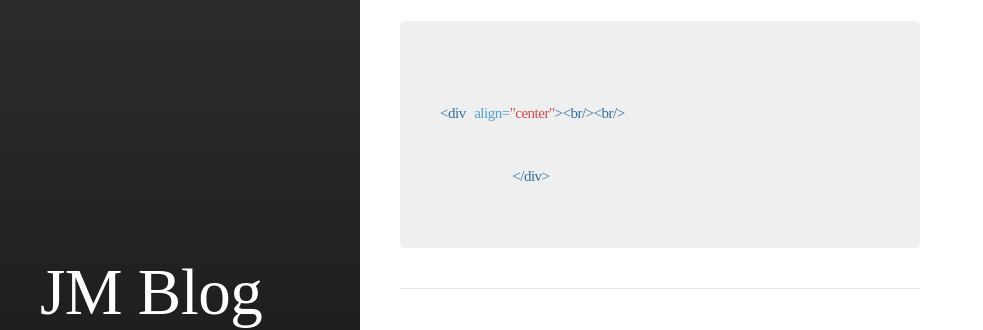
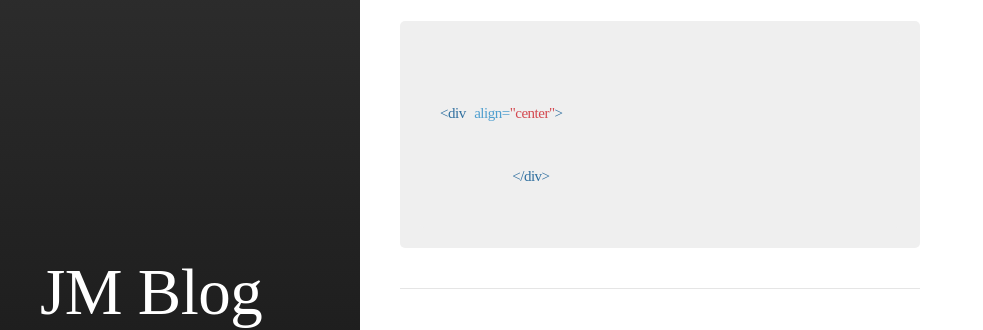
Before and after one commit to jm456789/jm456789.github.io, a Jekyll site: the page built from _posts/2021-08-06-jsp-test.md, in a window 1280 px wide and 1017 px high. Shown: the part 159-489 px from the top of the window, without its empty margins (0-983 px from the left). Built offline with Jekyll 4.4.1, drawn with Linux system fonts in a browser that asks for light colours; some web fonts are replaced; our own code applies the rules of GitHub Pages for plain Markdown files.

Commit message:
Update 2021-08-06-jsp-test.md

````diff
--- a/_posts/2021-08-06-jsp-test.md
+++ b/_posts/2021-08-06-jsp-test.md
@@ -1,7 +1,7 @@
 ```jsp
 
 
-<div align="center"><br/><br/>
+<div align="center">
 
 
 	</div>
````
